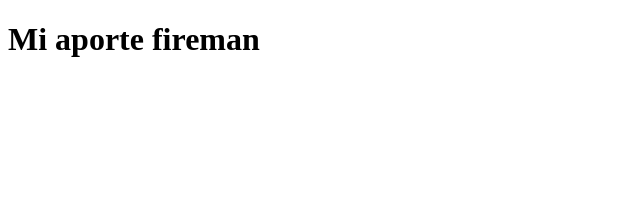
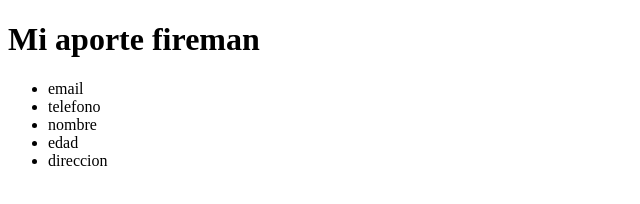
Before and after one commit to albertopinedaorozco/ejemploteam, a plain HTML site: page fireman.html in a window 1280 px wide. Shown: the whole page, without its empty margins (0-640 px from the left). Drawn offline with Linux system fonts and the light colour scheme.

Commit message:
SOY MAURICIO

```diff
--- a/fireman.html
+++ b/fireman.html
@@ -10,5 +10,17 @@
     <h1>
         Mi aporte fireman
     </h1>
+
 </body>
+<footer>
+<ul>
+<li>email</li>
+<li>telefono</li>
+<li>nombre</li>
+<li>edad</li>
+<li>direccion</li>
+
+</ul>
+
+</footer>
 </html>
```
